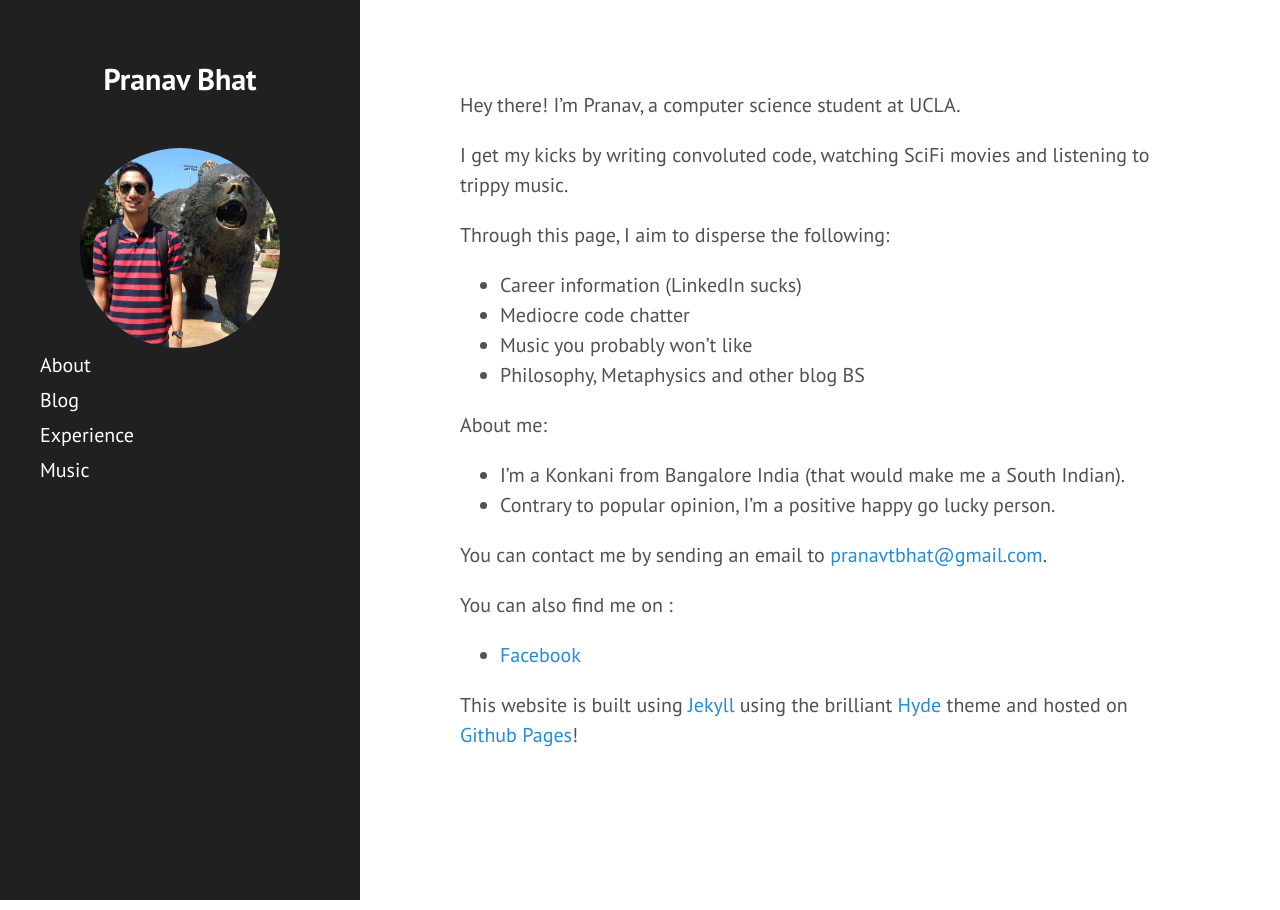
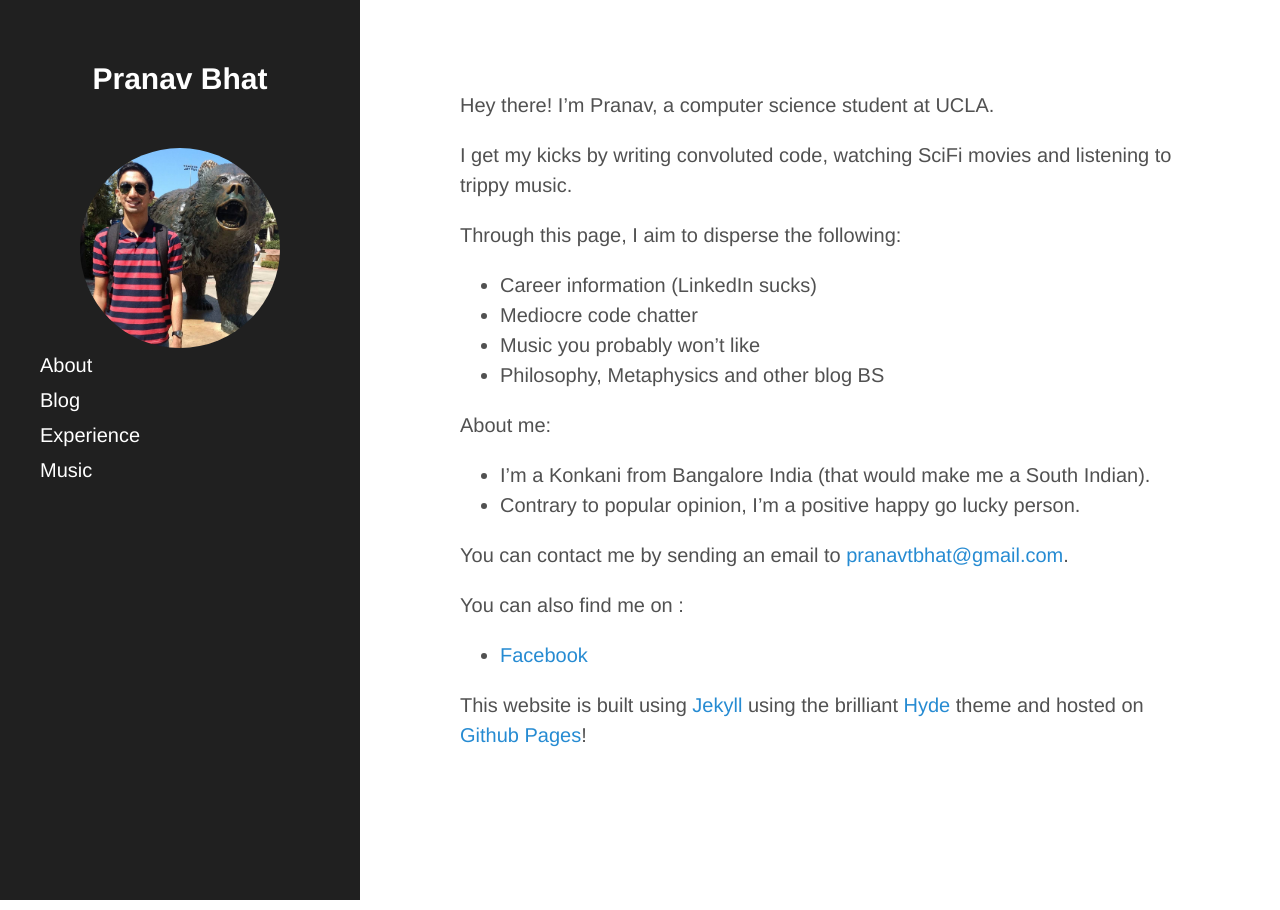
Before and after one commit to pranavtbhat/pranavtbhat.github.io, a Jekyll site: the page built from index.md, in a window 1280 px wide. Built offline with Jekyll 4.4.1, drawn with Linux system fonts in a browser that asks for light colours; some web fonts are replaced; our own code applies the rules of GitHub Pages for plain Markdown files.

Commit message:
fixed font

```diff
--- a/_includes/head.html
+++ b/_includes/head.html
@@ -20,7 +20,7 @@
   <link rel="stylesheet" href="{{ site.baseurl }}public/css/poole.css">
   <link rel="stylesheet" href="{{ site.baseurl }}public/css/syntax.css">
   <link rel="stylesheet" href="{{ site.baseurl }}public/css/hyde.css">
-  <link rel="stylesheet" href="http://fonts.googleapis.com/css?family=PT+Sans:400,400italic,700|Abril+Fatface">
+  <link rel="stylesheet" href="https://fonts.google.com/specimen/Abril+Fatface?query=abril">
 
   <!-- Icons -->
   <link rel="apple-touch-icon-precomposed" sizes="144x144" href="{{ site.baseurl }}public/apple-touch-icon-144-precomposed.png">
```
